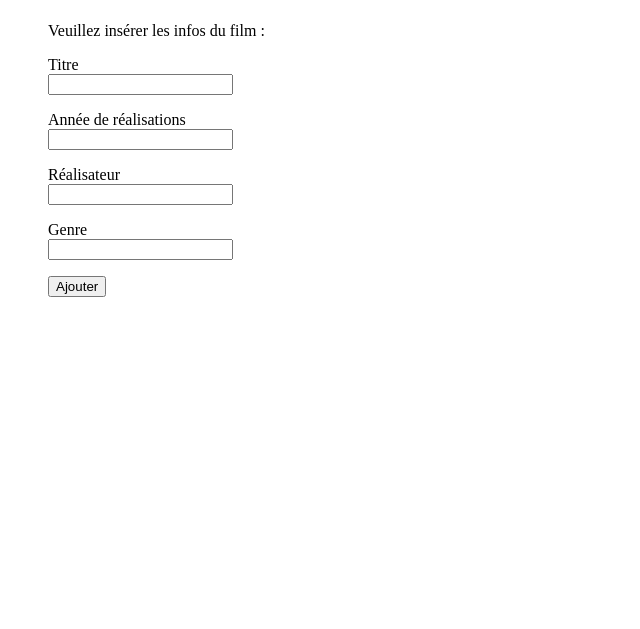
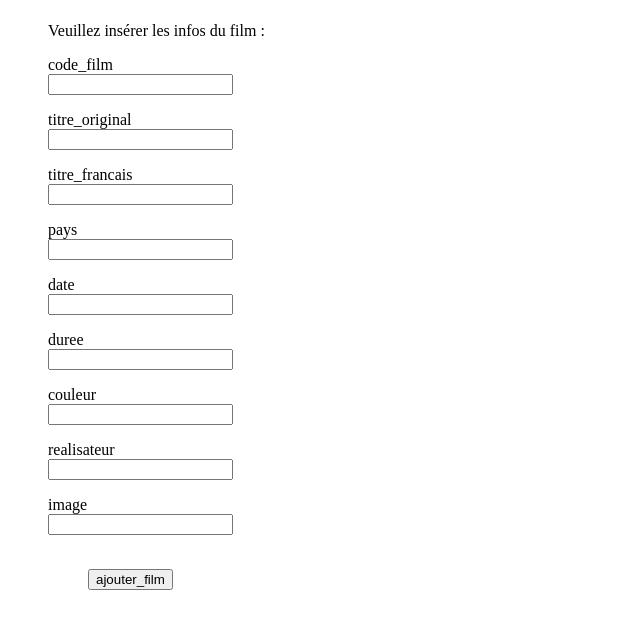
Before and after one commit to Kodooor/Projet-Php-films, a PHP site: page /ajouter_film.php in a window 1280 px wide. Shown: the part 58-687 px from the top of the page, without its empty margins (0-640 px from the left). Run offline with PHP 8.4, Linux system fonts and the light colour scheme; data comes from the database, SQL or seed files in the repository; both versions use the stored data as it was after the commit.

Commit message:
derniere version

```diff
--- a/ajouter_film.php
+++ b/ajouter_film.php
@@ -12,24 +12,50 @@
 $ajoute=[
 	array(
 		"type"=>"text",
-		"name"=>"titre",
-		"text" => "Titre"
+		"name"=>"code",
+		"text" => "code_film"
 	),
   array(
 		"type"=>"text",
-		"name"=>"annee",
-		"text" => "Année de réalisations"
+		"name"=>"titreO",
+		"text" => "titre_original"
 	),
   array(
 		"type"=>"text",
-		"name"=>"realisateur",
-		"text" => "Réalisateur"
+		"name"=>"titreFr",
+		"text" => "titre_francais"
 	),
   array(
 		"type"=>"text",
-		"name"=>"genre",
-		"text" => "Genre"
-	)];
+		"name"=>"Pays",
+		"text" => "pays"
+	),
+  array(
+		"type"=>"text",
+		"name"=>"Date",
+		"text" => "date"
+	),
+  array(
+		"type"=>"text",
+		"name"=>"Duree",
+		"text" => "duree"
+	),
+  array(
+		"type"=>"text",
+		"name"=>"Couleur",
+		"text" => "couleur"
+	),
+  array(
+		"type"=>"text",
+		"name"=>"Réalisateur",
+		"text" => "realisateur"
+	),
+  array(
+		"type"=>"text",
+		"name"=>"Image",
+		"text" => "image"
+	)
+];
 
 
 
@@ -63,7 +89,6 @@ $ajoute=[
     foreach ($ajoute as $a){
       $question_handlers[$a["type"]]($a);
     }
-    echo "<input type='submit' value='Ajouter'></form>";
     echo "<ol>";
 
 
@@ -72,5 +97,36 @@ $ajoute=[
 
 
   ?>
+  <?php
+  try{
+    function ajouter_un_film(){
+      $file_db = new PDO("sqlite:listeFilms.sqlite");
+      $insert = "INSERT INTO Films (code_film,titre_original,titre_francais, pays, date,
+duree, couleur, realisateur,image)
+                 VALUES (:code_film,:titre_original,:titre_francais,:pays,:date,:duree,
+:couleur,:realisateur,:image)";
+
+        $stmt = $file_db->prepare($insert);
+        $stmt->bindParam(':code_film',$_GET["code_film"]);
+        $stmt->bindParam(':titre_original', $_GET["titre_original"]);
+        $stmt->bindParam(':titre_francais', $_GET["titre_francais"]);
+        $stmt->bindParam(':pays', $_GET["pays"]);
+        $stmt->bindParam(':date', $_GET["date"]);
+        $stmt->bindParam(':duree', $_GET["duree"]);
+        $stmt->bindParam(':couleur', $_GET["couleur"]);
+        $stmt->bindParam(':realisateur', $_GET["realisateur"]);
+        $stmt->bindParam(':image', $_GET["image"]);
+        $stmt->execute();
+        echo "<form action='ajouter_film.php'><br>";
+        echo "<input type='submit' value='ajouter_film'></form>";
+    }
+    ajouter_un_film();
+  }
+  catch(PDOException $e){
+    echo $e->getMessage();
+  }
+
+
+   ?>
   </body>
   </html>
```
Also changed, not shown: listeFilms.sqlite.
